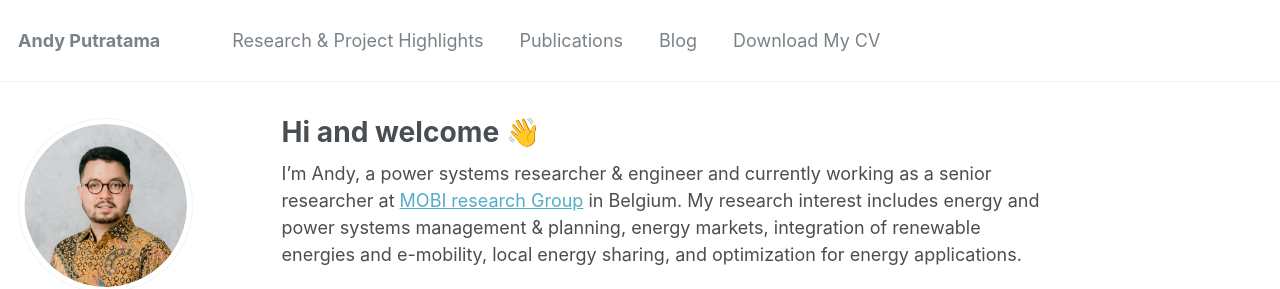
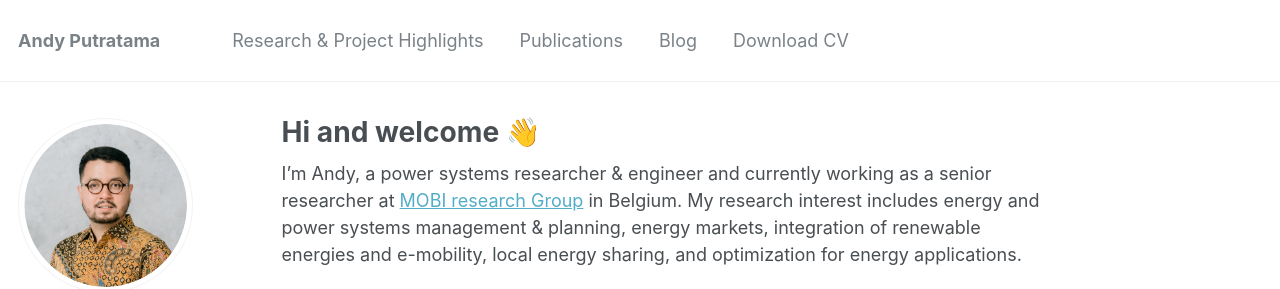
Before and after one commit to andyptr/andyptr.github.io, a Jekyll site: the page built from _pages/about.md, in a window 1280 px wide. Shown: the top 289 px of the page. Built offline with Jekyll 4.4.1, drawn with Linux system fonts in a browser that asks for light colours.

```diff
--- a/_data/navigation.yml
+++ b/_data/navigation.yml
@@ -10,5 +10,5 @@ main:
   - title: "Blog"
     url: /blog/
 
-  - title: "Download My CV"
+  - title: "Download CV"
     url: /files/Putratama_CV.pdf
```
